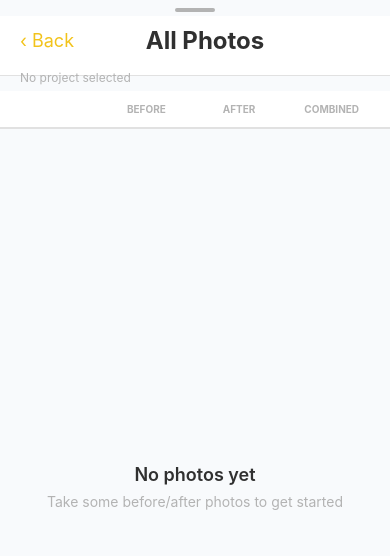
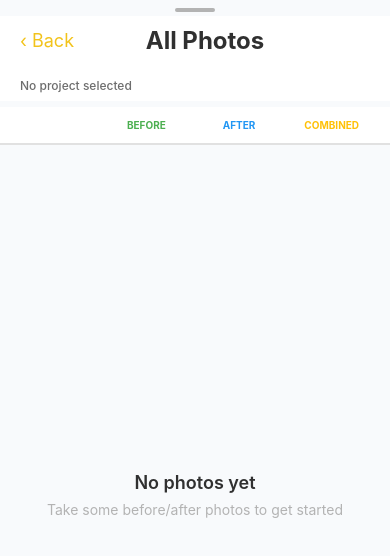
Before and after one commit to goscha01/proof-pix-native, a React Native app: screen /AllPhotos in a window 390 px wide. Shown: the top 556 px of the page. Built offline with nearby package versions, Linux system fonts and the light colour scheme.

Commit message:
added colors to titles

```diff
--- a/src/screens/AllPhotosScreen.js
+++ b/src/screens/AllPhotosScreen.js
@@ -590,9 +590,9 @@ export default function AllPhotosScreen({ navigation, route }) {
         <Text style={styles.setName}>{set.name}</Text>
       </View>
       <View style={styles.threeColumnRow}>
-        {renderPhotoCard(set.before, '#F2C31B', 'before', set, false)}
-        {renderPhotoCard(set.after, '#4A90E2', 'after', set, false)}
-        {renderPhotoCard(set.combined, '#52C41A', 'combined', set, true)}
+        {renderPhotoCard(set.before, '#4CAF50', 'before', set, false)}
+        {renderPhotoCard(set.after, '#2196F3', 'after', set, false)}
+        {renderPhotoCard(set.combined, '#FFC107', 'combined', set, true)}
       </View>
     </View>
   );
@@ -653,9 +653,9 @@ export default function AllPhotosScreen({ navigation, route }) {
 
       <View style={styles.columnHeaders}>
         <View style={styles.setNamePlaceholder} />
-        <Text style={styles.columnHeader}>BEFORE</Text>
-        <Text style={styles.columnHeader}>AFTER</Text>
-        <Text style={[styles.columnHeader, { marginRight: 0 }]}>COMBINED</Text>
+        <Text style={[styles.columnHeader, { color: '#4CAF50' }]}>BEFORE</Text>
+        <Text style={[styles.columnHeader, { color: '#2196F3' }]}>AFTER</Text>
+        <Text style={[styles.columnHeader, { color: '#FFC107', marginRight: 0 }]}>COMBINED</Text>
       </View>
 
       {photos.length === 0 ? (
@@ -1103,12 +1103,16 @@ const styles = StyleSheet.create({
   },
   projectNameContainer: {
     paddingHorizontal: 20,
+    paddingVertical: 8,
     marginTop: -6,
-    marginBottom: 6
+    marginBottom: 6,
+    backgroundColor: 'white'
   },
   projectNameText: {
     fontSize: 12,
-    color: COLORS.GRAY
+    color: COLORS.TEXT,
+    opacity: 0.7,
+    fontWeight: '500'
   },
   uploadButton: {
     width: 40,
--- a/src/screens/PhotoDetailScreen.js
+++ b/src/screens/PhotoDetailScreen.js
@@ -78,7 +78,12 @@ export default function PhotoDetailScreen({ route, navigation }) {
 
         <View style={styles.titleContainer}>
           <Text style={styles.title}>{photo.name}</Text>
-          <Text style={styles.mode}>{photo.mode.toUpperCase()}</Text>
+          <Text style={[
+            styles.mode,
+            { color: photo.mode === 'before' ? '#4CAF50' : '#2196F3' }
+          ]}>
+            {photo.mode.toUpperCase()}
+          </Text>
         </View>
 
         <TouchableOpacity style={styles.deleteButton} onPress={handleDelete}>
--- a/src/screens/PhotoEditorScreen.js
+++ b/src/screens/PhotoEditorScreen.js
@@ -440,7 +440,7 @@ export default function PhotoEditorScreen({ route, navigation }) {
 
         <View style={styles.titleContainer}>
           <Text style={styles.title}>{beforePhoto.name}</Text>
-          <Text style={styles.subtitle}>COMBINED</Text>
+          <Text style={[styles.subtitle, { color: '#FFC107' }]}>COMBINED</Text>
         </View>
 
         <View style={{ width: 60 }} />
```
